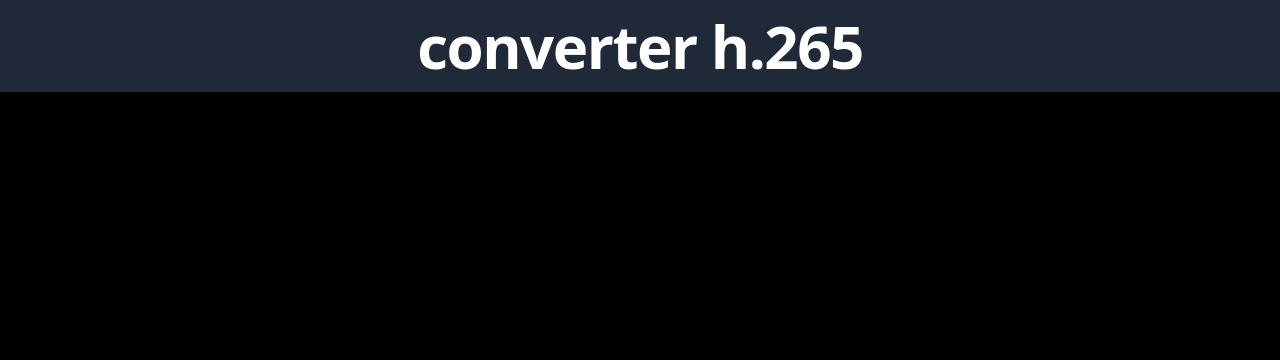
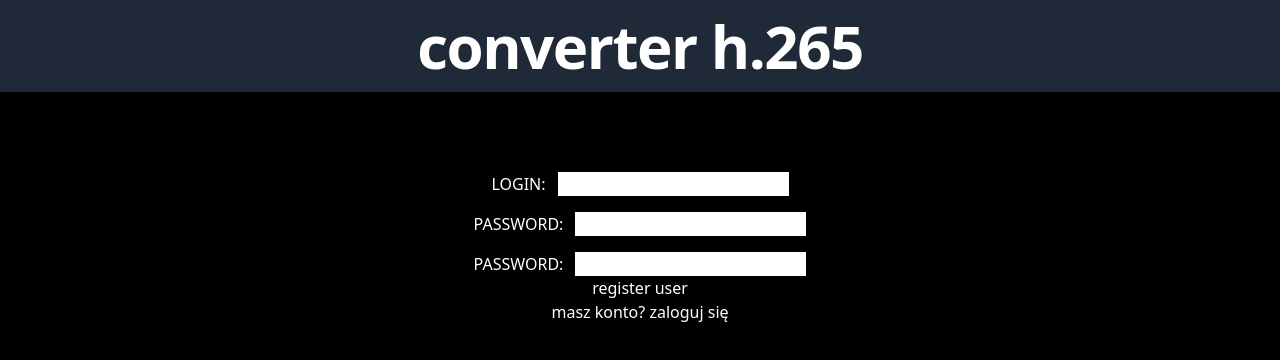
Before and after one commit to NSTMS/video-converter-h265-h264, a Svelte app in the folder frontEnd/: page /register in a window 1280 px wide. Shown: the top 360 px of the page. Built offline with nearby package versions, Linux system fonts and the light colour scheme.

Commit message:
powiedzmy że zrobione proste logowanie i rejestracja

```diff
--- a/frontEnd/src/App.svelte
+++ b/frontEnd/src/App.svelte
@@ -1,23 +1,37 @@
 <script>
-  import { Router, Route } from "svelte-routing";
+  // @ts-nocheck
+  import { isAuthenticated } from "./auth.js";
+
+  import { Router, Route,navigate } from "svelte-routing";
   import { onMount } from "svelte";
   import Header from "./Components/Header.svelte";
   import Gallery from "./Components/Gallery.svelte";
   import Converter from "./Components/Converter.svelte";
+  import Login from "./Components/Login.svelte";
+  import Register from "./Components/Register.svelte";
   export let url = "";
+
+  let authenticated = false;
+  const ALLOWED_ROUTES = ["/", "/gallery", "/register", "/converter"];
   onMount(() => {
-    if (url !== '' && url !== '/gallery') {
-      window.location.href = '/';
+    authenticated = isAuthenticated();
+    if (!ALLOWED_ROUTES.includes(window.location.pathname)) {
+      window.location.pathname = "/"
     }
   });
+  console.log(window.location.pathname)
+
 </script>
 
 <div
   class="mx-auto flex flex-col text-center w-screen min-h-screen h-full bg-black text-white"
 >
   <Header />
+
   <Router {url}>
-    <Route path="/" component={Converter} />
+    <Route path="/" component={Login} />
+    <Route path="/converter" component={Converter} />
+    <Route path="/register" component={Register} />
     <Route path="/gallery" component={Gallery} />
   </Router>
 </div>
--- a/frontEnd/src/Components/Converter.svelte
+++ b/frontEnd/src/Components/Converter.svelte
@@ -1,7 +1,22 @@
 <script>
+// @ts-nocheck
+
 	import { connecion } from './../static/connection.js';
   import Input from "./Input.svelte";
   import { Link } from "svelte-routing";
+  import { onMount } from 'svelte';
+  import { isAuthenticated } from '../auth.js';
+  let vis = false;
+    onMount(()=>{
+        const isAuth = isAuthenticated();
+        if(!isAuth){
+          window.location.pathname = "/";
+        }
+        else{
+          vis = true;
+        }
+    })
+
   import "../app.css";
   let source;
   let video,
@@ -67,6 +82,7 @@
   }
 </script>
 
+{#if vis}
 <div class="flex flex-col gap-4 justify-center p-10">
   {#if !status}
     <div class="flex flex-col gap-4 justify-center mx-auto">
@@ -138,6 +154,8 @@
     {/if}
   </div>
 </div>
+{/if}
+
 <style>
   progress{
     border-radius: 14px;
--- a/frontEnd/src/Components/Gallery.svelte
+++ b/frontEnd/src/Components/Gallery.svelte
@@ -1,7 +1,22 @@
 <script>
+// @ts-nocheck
+
+    import { onMount } from "svelte";
     import { Link } from "svelte-routing";
+    import { isAuthenticated } from "../auth";
     let videos = [];
     let hiddenDownload;
+    let vis = false;
+    onMount(()=>{
+        const isAuth = isAuthenticated();
+        if(!isAuth){
+          window.location.pathname = "/";
+        }
+        else{
+          vis = true;
+        }
+    })
+
 
     const getVids = () => {
         fetch("http://localhost:3001/vids")
@@ -23,6 +38,7 @@
         });
     }
 </script>
+{#if vis}
 <div class="mx-auto flex justify-center align-middle g-8 p-10">
     <Link
         to={""}
@@ -54,3 +70,4 @@
     {/if}
 </div>
 </main>
+{/if}
--- /dev/null
+++ b/frontEnd/src/Components/Login.svelte
@@ -0,0 +1,53 @@
+<script>
+// @ts-nocheck
+
+    import { onMount } from "svelte";
+
+// @ts-nocheck
+    import { authenticateUser, isAuthenticated } from "../auth";
+    import { navigate,Link } from "svelte-routing";
+    let login = "";
+    let password ="";
+    let message  = "";
+
+    onMount(()=>{
+        const isAuth = isAuthenticated();
+        if(isAuth) window.location.pathname = "converter";
+    })
+
+    const logUser = () =>{
+        fetch("http://localhost:3001/login",{
+            method: "POST",
+            body: JSON.stringify({"login" : login, "password" : password}),
+        }).then(res => res.json()).then((servRes) =>{
+            if(servRes.ok)
+            {
+                authenticateUser(login, password);
+                navigate("/converter")
+            }
+            else{
+                message = servRes.msg;
+                login = ""
+                password = "";
+            }
+        })
+
+
+    }
+</script>
+
+<main class="flex flex-col mt-20 text-center">
+<div class="flex flex-col gap-4 w-1/2 justify-center align-middle mx-auto">
+    <div class="flex justify-center align-middle mx-auto gap-3">
+        <p>LOGIN: </p>
+        <input type="text" class="text-black" name="login" id="login" bind:value={login}>
+    </div>
+    <div class="flex justify-center align-middle mx-auto gap-3">
+        <p>PASSWORD: </p>
+        <input type="password"class="text-black"  name="password" id="password"bind:value={password} >
+    </div>
+</div>
+<p id="response">{message}</p>
+<button type="button" on:click={logUser}>log in</button>
+<Link to={"register"}>nie masz konta? załóż</Link>
+</main>
--- /dev/null
+++ b/frontEnd/src/Components/Register.svelte
@@ -0,0 +1,71 @@
+<script>
+// @ts-nocheck
+
+    import { navigate,Link } from "svelte-routing";
+    import { onMount } from "svelte";
+    import { authenticateUser, isAuthenticated } from "../auth";
+    let login = "";
+    let password ="";
+    let password2 = "";
+    let message  = "";
+    onMount(()=>{
+        const isAuth = isAuthenticated();
+        if(isAuth) window.location.pathname = "converter";
+    })
+    const registerUser = () =>{
+        if(password != password2){
+            message = "hasła nie są takie same";
+            return;
+        }
+        else if(password.length < 6)
+        {
+            message = "hasło musi mieć co najmniej 6 znaków"
+            return;
+        }
+        else if(login.trim().length == 0 || password.trim().length == 0)
+        {
+            message = "login i hasło muszą zawierać znaki";
+            return;
+        }
+
+        fetch("http://localhost:3001/register",{
+            method: "POST",
+            body: JSON.stringify({"login" : login, "password" : password}),
+        }).then(res => res.json()).then((servRes) =>{
+            if(servRes.ok)
+            {
+                authenticateUser(login,password)
+                window.location.pathname = "/converter"
+            }
+            else{
+                message = servRes.msg;
+                login = ""
+                password = "";
+            }
+        })
+
+
+    }
+</script>
+
+<main class="flex flex-col mt-20 text-center">
+<div class="flex flex-col gap-4 w-1/2 justify-center align-middle mx-auto">
+    <div class="flex justify-center align-middle mx-auto  gap-3">
+        <p>LOGIN: </p>
+        <input type="text" name="login" id="login" bind:value={login} class="text-black">
+    </div>
+    <div class="flex justify-center align-middle mx-auto gap-3">
+        <p>PASSWORD: </p>
+        <input type="text" name="password" id="password"bind:value={password}  class="text-black">
+    </div>
+    <div class="flex justify-center align-middle mx-auto gap-3">
+        <p>PASSWORD: </p>
+        <input type="text" name="password" id="password"bind:value={password2} class="text-black" >
+    </div>
+</div>
+<p id="response">{message}</p>
+<button type="button" on:click={registerUser}>register user</button>
+
+<Link to={""}>masz konto? zaloguj się</Link>
+
+</main>
--- /dev/null
+++ b/frontEnd/src/auth.js
@@ -0,0 +1,21 @@
+ function hashCode(text) {
+  var hash = 0,
+    i, chr;
+  if (text.length === 0) return hash;
+  for (i = 0; i < text.length; i++) {
+    chr = text.charCodeAt(i);
+    hash = ((hash << 5) - hash) + chr;
+    hash |= 0; // Convert to 32bit integer
+  }
+  return hash;
+}
+
+export function isAuthenticated() {
+    const isAuth = window.sessionStorage.getItem('auth') || false;
+    return isAuth;
+  }
+
+  export function authenticateUser(login,password){
+    window.sessionStorage.setItem("auth",hashCode(login) + "_" + hashCode(password))
+    return true;
+  }
```
Also changed, not shown: frontEnd/src/store.js (added).
